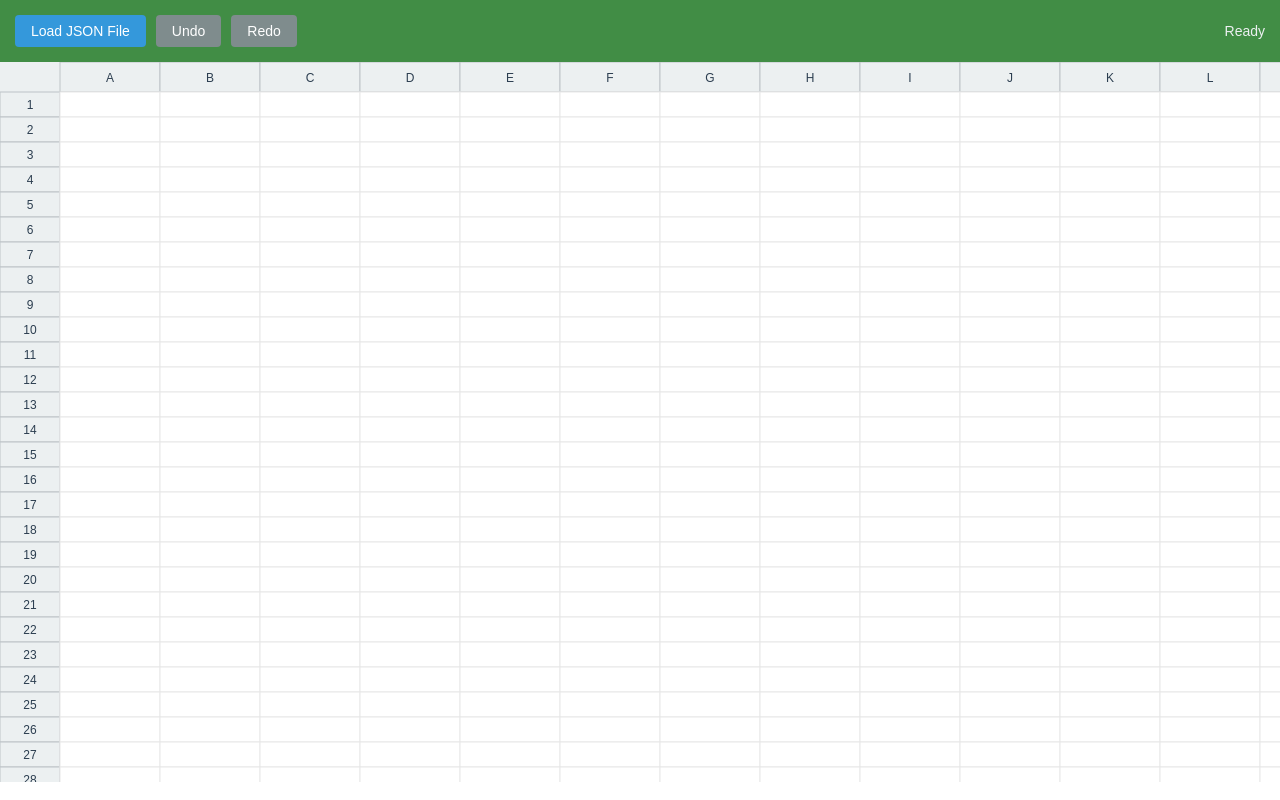
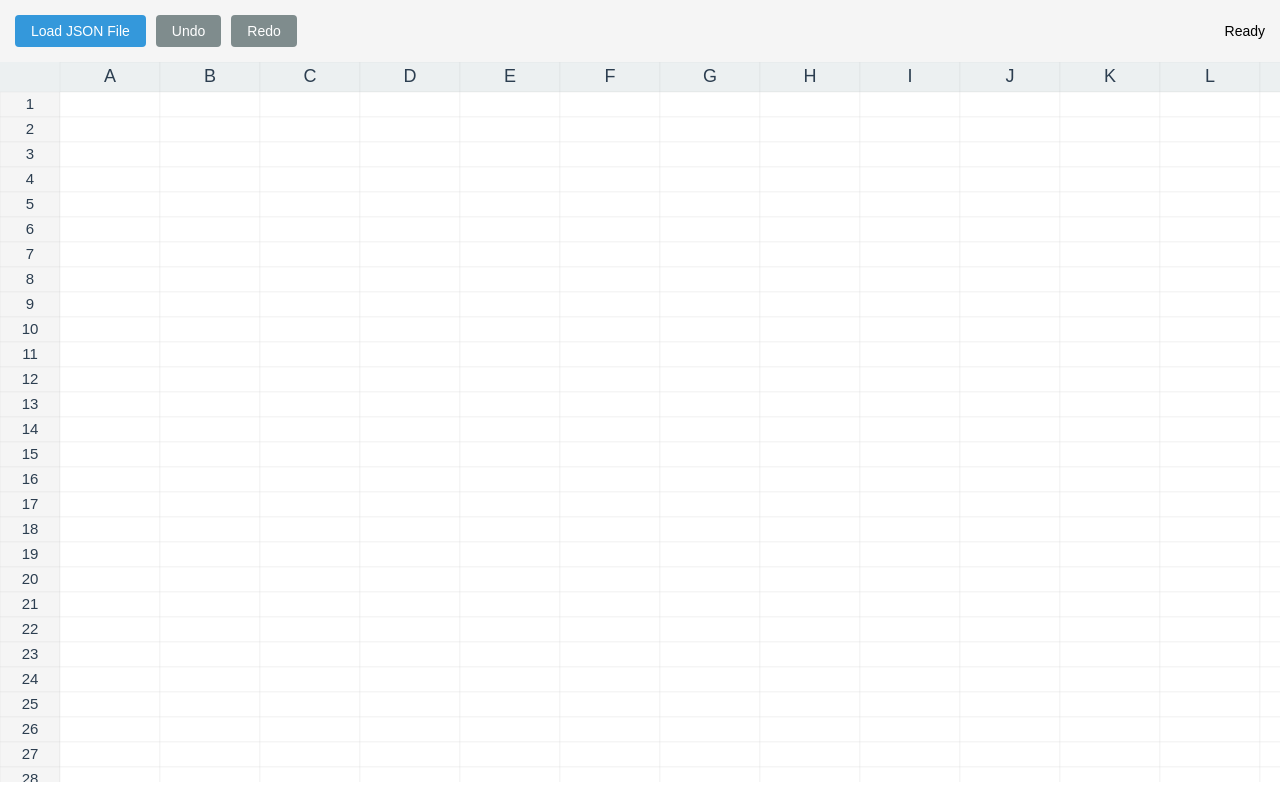
Before and after one commit to SohamkumarPrajapati/zeuslearning, a plain HTML site: page Task8/index.html in a window 1280 px wide. Drawn offline with Linux system fonts and the light colour scheme.

Commit message:
sharpening the excel lines for high dpi

```diff
--- a/Task8/script.js
+++ b/Task8/script.js
@@ -363,7 +363,7 @@ class ExcelGrid {
         this.scrollX = 0;
         this.scrollY = 0;
         this.maxRows = 100000;
-        this.maxCols = 500;
+        this.maxCols = 3000;
 
         // Initialize columns
         for (let i = 0; i < this.maxCols; i++) {
@@ -393,8 +393,10 @@ class ExcelGrid {
 
     initializeCanvas() {
         const container = this.canvas.parentElement;
-        this.canvas.width = container.clientWidth;
-        this.canvas.height = container.clientHeight;
+        const dpr = window.devicePixelRatio || 1;
+        this.canvas.width = container.clientWidth * dpr;
+        this.canvas.height = container.clientHeight * dpr;
+        this.ctx.scale(dpr, dpr);
     }
 
     setupKeyboardListeners() {
@@ -542,8 +544,8 @@ class ExcelGrid {
         this.ctx.fillRect(0, 0, this.canvas.width, this.colHeaderHeight);
         this.ctx.fillRect(0, 0, this.rowHeaderWidth, this.canvas.height);
 
-        this.ctx.strokeStyle = '#bdc3c7';
-        this.ctx.lineWidth = 1;
+        this.ctx.strokeStyle = '#bdbdbd';
+        this.ctx.lineWidth = 0.15;
 
         // Column headers
         let x = this.rowHeaderWidth - this.scrollX;
@@ -558,7 +560,7 @@ class ExcelGrid {
                 this.ctx.strokeRect(x, 0, width, this.colHeaderHeight);
 
                 this.ctx.fillStyle = '#2c3e50';
-                this.ctx.font = '12px Arial';
+                this.ctx.font = '18px Arial';
                 this.ctx.textAlign = 'center';
                 this.ctx.fillText(column ? column.name : '', x + width / 2, 20);
             }
@@ -573,13 +575,13 @@ class ExcelGrid {
             const height = row ? row.height : 25;
 
             if (y + height > this.colHeaderHeight) {
-                this.ctx.fillStyle = row && row.selected ? '#3498db' : '#ecf0f1';
+                this.ctx.fillStyle = row && row.selected ? '#3498db' : '#f5f5f5';
                 this.ctx.fillRect(0, y, this.rowHeaderWidth, height);
 
                 this.ctx.strokeRect(0, y, this.rowHeaderWidth, height);
 
                 this.ctx.fillStyle = '#2c3e50';
-                this.ctx.font = '12px Arial';
+                this.ctx.font = '15px Arial';
                 this.ctx.textAlign = 'center';
                 this.ctx.fillText((i + 1).toString(), this.rowHeaderWidth / 2, y + height / 2 + 4);
             }
@@ -589,8 +591,8 @@ class ExcelGrid {
     }
 
     drawCells() {
-        this.ctx.strokeStyle = '#e8e8e8';
-        this.ctx.lineWidth = 1;
+        this.ctx.strokeStyle = '#bdbdbd';
+        this.ctx.lineWidth = 0.15;
 
         const startCol = Math.max(0, Math.floor(this.scrollX / 100));
         const startRow = Math.max(0, Math.floor(this.scrollY / 25));
@@ -636,8 +638,8 @@ class ExcelGrid {
     drawSelection() {
         if (this.selection.type === 'none') return;
 
-        this.ctx.strokeStyle = '#2980b9';
-        this.ctx.lineWidth = 2;
+        this.ctx.strokeStyle = '#107c41';
+        this.ctx.lineWidth = 1.5;
         this.ctx.fillStyle = 'rgba(52, 152, 219, 0.1)';
 
         const startX = this.getColumnPosition(this.selection.startCol);
@@ -1054,5 +1056,6 @@ window.addEventListener('resize', () => {
     grid.render();
 });
 
+
 // Initial setup
 commandManager.updateButtons();
--- a/Task8/styles.css
+++ b/Task8/styles.css
@@ -1,7 +1,7 @@
 
         .toolbar {
             padding: 15px;
-            background: #418d45;
+            background: #f5f5f5;
             color: white;
             display: flex;
             gap: 10px;
@@ -30,7 +30,7 @@
         .stats {
             margin-left: auto;
             font-size: 14px;
-            color: #ecf0f1;
+            color: #000000;
         }
 
         .canvas-container {
@@ -38,7 +38,7 @@
             overflow: hidden;
             height: calc(100vh - 80px);
             /* Subtract toolbar height */
-            width: 100%;
+            width: 100vw;
         }
 
         #gridCanvas {
```
